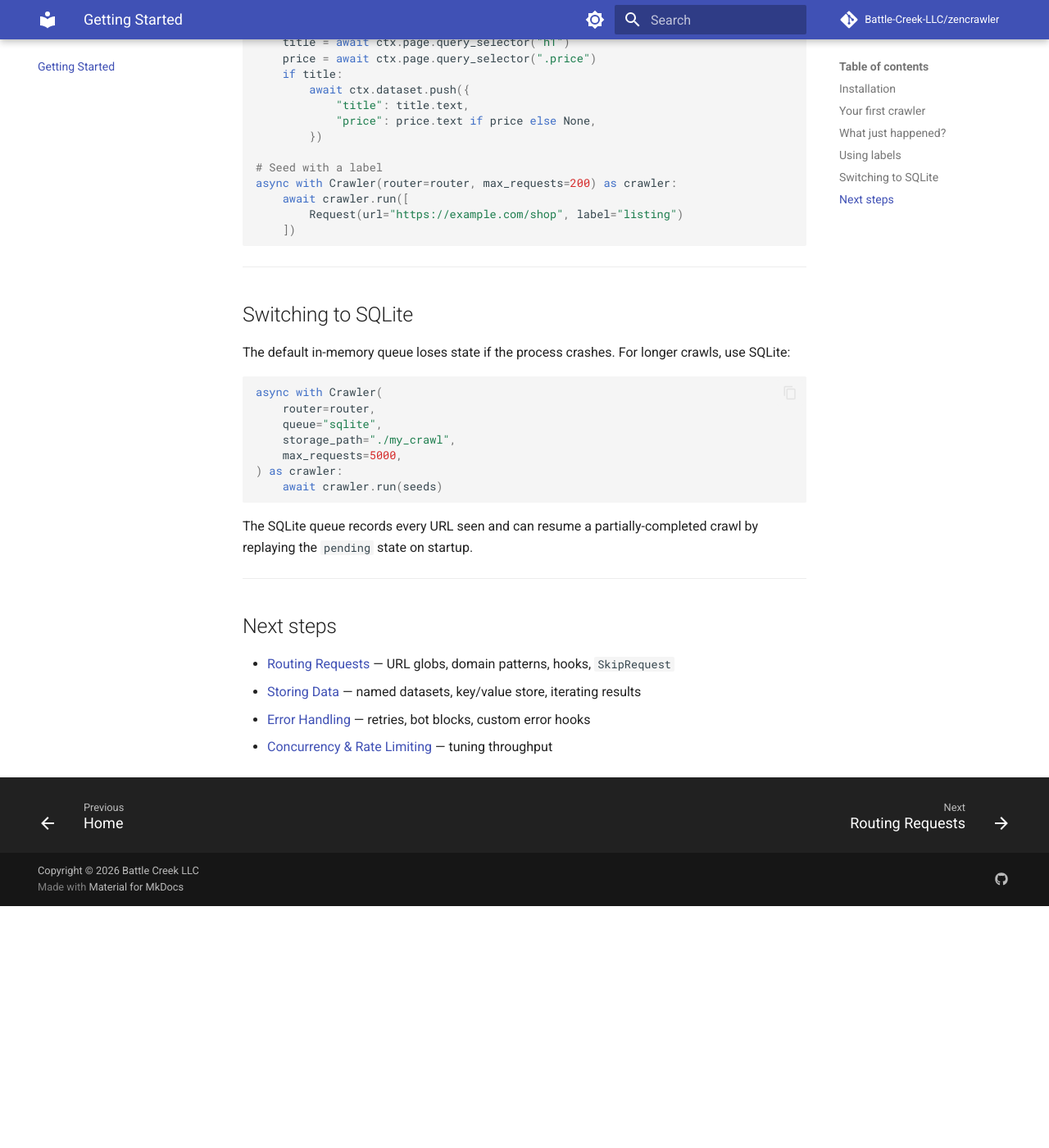
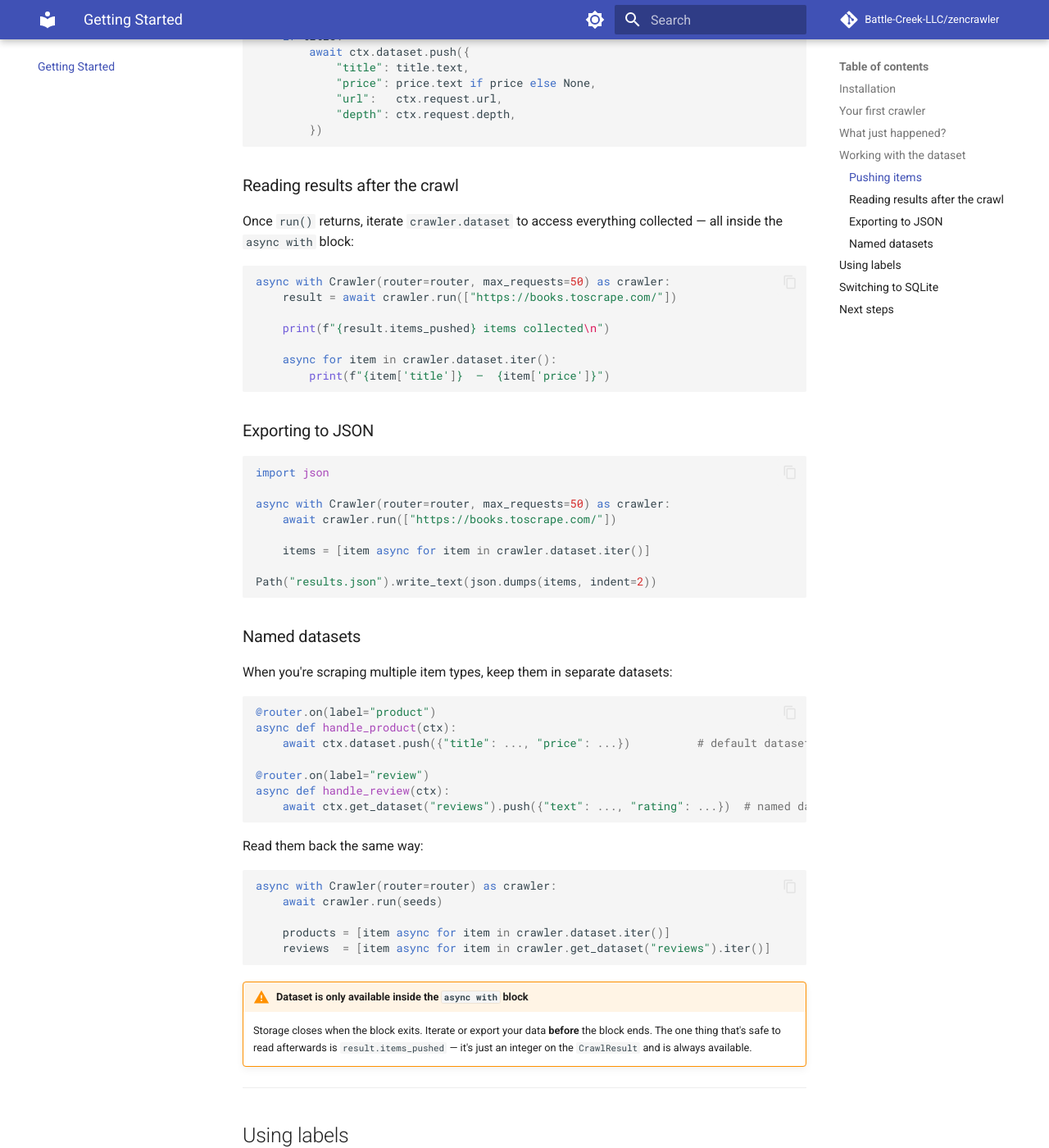
Before and after one commit to Battle-Creek-LLC/zencrawler, an MkDocs documentation site: the page built from docs/getting-started.md, in a window 1280 px wide and 1400 px high, scrolled down 2935 px. Shown: the whole window at 82% size. Built offline with MkDocs 1.6.1 and Material for MkDocs 9.7.7, drawn with Linux system fonts in a browser that asks for light colours; comment, search, counter and statistics services are not loaded; before the commit the page ends 4040 px from its top, so only the background shows below that; some of the changed text lies outside the part shown.

Commit message:
Expand dataset coverage in Getting Started — push, iterate, export, named datasets

````diff
--- a/docs/getting-started.md
+++ b/docs/getting-started.md
@@ -110,6 +110,85 @@ await el.get_html()  # outer HTML as string
 
 ---
 
+## Working with the dataset
+
+The dataset is where your scraped items live. Every handler has access to `ctx.dataset` — call `push()` with any JSON-serialisable dict and ZenCrawler takes care of writing it to storage.
+
+### Pushing items
+
+```python
+@router.default
+async def handler(ctx):
+    title = await ctx.page.query_selector("h1")
+    price = await ctx.page.query_selector(".price_color")
+
+    if title:
+        await ctx.dataset.push({
+            "title": title.text,
+            "price": price.text if price else None,
+            "url":   ctx.request.url,
+            "depth": ctx.request.depth,
+        })
+```
+
+### Reading results after the crawl
+
+Once `run()` returns, iterate `crawler.dataset` to access everything collected — all inside the `async with` block:
+
+```python
+async with Crawler(router=router, max_requests=50) as crawler:
+    result = await crawler.run(["https://books.toscrape.com/"])
+
+    print(f"{result.items_pushed} items collected\n")
+
+    async for item in crawler.dataset.iter():
+        print(f"{item['title']}  —  {item['price']}")
+```
+
+### Exporting to JSON
+
+```python
+import json
+
+async with Crawler(router=router, max_requests=50) as crawler:
+    await crawler.run(["https://books.toscrape.com/"])
+
+    items = [item async for item in crawler.dataset.iter()]
+
+Path("results.json").write_text(json.dumps(items, indent=2))
+```
+
+### Named datasets
+
+When you're scraping multiple item types, keep them in separate datasets:
+
+```python
+@router.on(label="product")
+async def handle_product(ctx):
+    await ctx.dataset.push({"title": ..., "price": ...})          # default dataset
+
+@router.on(label="review")
+async def handle_review(ctx):
+    await ctx.get_dataset("reviews").push({"text": ..., "rating": ...})  # named dataset
+```
+
+Read them back the same way:
+
+```python
+async with Crawler(router=router) as crawler:
+    await crawler.run(seeds)
+
+    products = [item async for item in crawler.dataset.iter()]
+    reviews  = [item async for item in crawler.get_dataset("reviews").iter()]
+```
+
+!!! warning "Dataset is only available inside the `async with` block"
+    Storage closes when the block exits. Iterate or export your data **before** the block ends.
+    The one thing that's safe to read afterwards is `result.items_pushed` — it's just an integer
+    on the `CrawlResult` and is always available.
+
+---
+
 ## Using labels
 
 Labels let you route different page types to different handlers:
````
